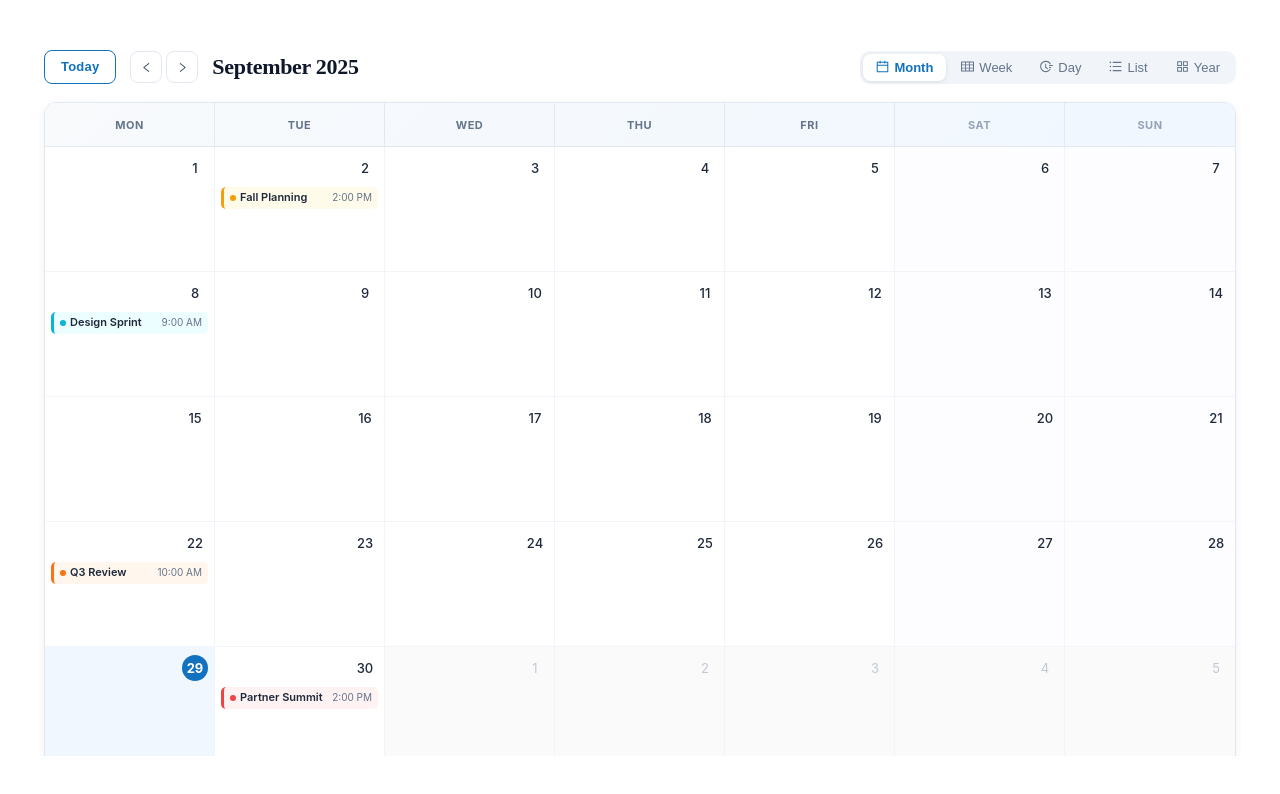
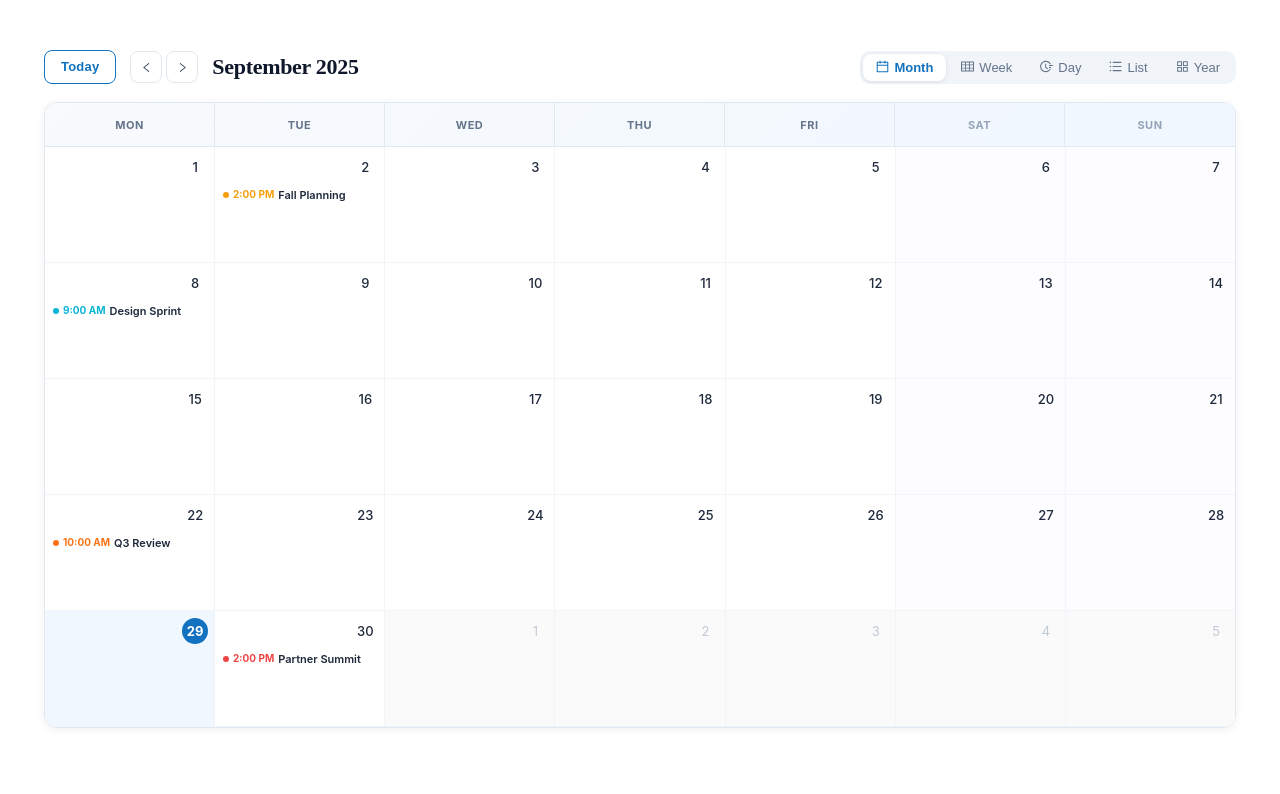
Before and after one commit to SameedHasan/React-Event-Calendar-, a React (Vite) app: page / in a window 1280 px wide. Shown: the top 794 px of the page. Built offline with nearby package versions, Linux system fonts and the light colour scheme.

Commit message:
refactor: implement week-based grid layout with track-based event rendering in CalenderMonthView

```diff
--- a/src/CalenderMonthView.jsx
+++ b/src/CalenderMonthView.jsx
@@ -4,7 +4,7 @@ import { Typography, Tooltip } from 'antd';
 import dayjs from 'dayjs';
 import isoWeek from 'dayjs/plugin/isoWeek';
 import { getEventStyle } from './utils/eventColors';
-import { isEventOnDay } from './utils/dateHelpers';
+import { isEventOnDay, isAllDayOrMultiDay } from './utils/dateHelpers';
 
 dayjs.extend(isoWeek);
 
@@ -38,35 +38,6 @@ const TooltipContent = ({ events, day }) => (
     </div>
 );
 
-const EventPill = ({ event, day }) => {
-    const cfg = getEventStyle(event);
-    const isStartDay = dayjs(event.start).isSame(day, 'day');
-    return (
-        <div style={{
-            display: 'flex', alignItems: 'center', gap: '4px',
-            padding: '2px 6px', marginBottom: '3px',
-            background: cfg.bg, borderRadius: '5px',
-            borderLeft: `3px solid ${cfg.color}`,
-            overflow: 'hidden', cursor: 'pointer',
-            transition: 'opacity 0.15s',
-        }}
-        onMouseEnter={e => e.currentTarget.style.opacity = '0.8'}
-        onMouseLeave={e => e.currentTarget.style.opacity = '1'}
-        >
-            <div style={{ width: '6px', height: '6px', borderRadius: '50%', background: cfg.color, flexShrink: 0 }} />
-            <Text style={{
-                fontSize: '11px', fontWeight: 600, color: '#1e293b',
-                overflow: 'hidden', textOverflow: 'ellipsis', whiteSpace: 'nowrap', flex: 1,
-            }}>
-                {event.title}
-            </Text>
-            <Text style={{ fontSize: '10px', color: '#64748b', flexShrink: 0 }}>
-                {isStartDay ? dayjs(event.start).format('h:mm A') : '← Cont.'}
-            </Text>
-        </div>
-    );
-};
-
 const CalenderMonthView = () => {
     const { currentDate, events } = useCalendarStore();
     const today = dayjs();
@@ -90,6 +61,15 @@ const CalenderMonthView = () => {
         }
         return days;
     }, [currentDate]);
+
+    // Group gridDays into weeks
+    const weeks = useMemo(() => {
+        const result = [];
+        for (let i = 0; i < gridDays.length; i += 7) {
+            result.push(gridDays.slice(i, i + 7));
+        }
+        return result;
+    }, [gridDays]);
 
     return (
         <div style={{ borderRadius: '12px', overflow: 'hidden', border: '1px solid #e2e8f0', boxShadow: '0 2px 8px rgba(0,0,0,0.06)' }}>
@@ -115,26 +95,79 @@ const CalenderMonthView = () => {
                 ))}
             </div>
 
-            {/* Day grid */}
-            <div style={{
-                display: 'grid', gridTemplateColumns: 'repeat(7, 1fr)',
-                background: '#fff',
-            }}>
-                {gridDays.map((day, i) => {
+            {/* Day grid divided by weeks */}
+            <div style={{ display: 'flex', flexDirection: 'column', background: '#fff' }}>
+                {weeks.map((week, weekIdx) => {
+                    // 1. Get all events overlapping with this week
+                    const weekEvents = events.filter(ev =>
+                        week.some(day => isEventOnDay(ev, day))
+                    );
+
+                    // 2. Sort events: multi-day first, then single-day by start time
+                    const sortedWeekEvents = [...weekEvents].sort((a, b) => {
+                        const isAMulti = dayjs(a.end).diff(dayjs(a.start), 'day') > 0 || isAllDayOrMultiDay(a);
+                        const isBMulti = dayjs(b.end).diff(dayjs(b.start), 'day') > 0 || isAllDayOrMultiDay(b);
+                        if (isAMulti && !isBMulti) return -1;
+                        if (!isAMulti && isBMulti) return 1;
+                        return new Date(a.start) - new Date(b.start);
+                    });
+
+                    // 3. Assign tracks
+                    const tracks = [];
+                    const weekEventsWithLayout = sortedWeekEvents.map(event => {
+                        const startCol = dayjs(event.start).isBefore(week[0], 'day')
+                            ? 0
+                            : dayjs(event.start).diff(week[0], 'day');
+                        const endCol = dayjs(event.end).isAfter(week[6], 'day')
+                            ? 6
+                            : dayjs(event.end).diff(week[0], 'day');
+
+                        let trackIndex = 0;
+                        while (true) {
+                            if (!tracks[trackIndex]) {
+                                tracks[trackIndex] = [];
+                            }
+                            const hasOverlap = tracks[trackIndex].some(item =>
+                                !(endCol < item.startCol || startCol > item.endCol)
+                            );
+                            if (!hasOverlap) {
+                                tracks[trackIndex].push({ startCol, endCol });
+                                break;
+                            }
+                            trackIndex++;
+                        }
+
+                        return {
+                            event,
+                            track: trackIndex,
+                            startCol,
+                            endCol
+                        };
+                    });
+
+                    return (
+                        <div key={weekIdx} style={{ display: 'flex', position: 'relative', borderBottom: '1px solid #f1f5f9' }}>
+                            {/* Background columns & Day numbers */}
+                            {week.map((day, colIdx) => {
                                 const isCurrentMonth = day.month() === current.month();
                                 const isToday = day.isSame(today, 'day');
                                 const isWeekend = day.isoWeekday() >= 6;
                                 const dayEvents = getEventsForDate(day);
-                    const col = i % 7;
+
+                                // Find visible events in this column
+                                const visibleEvents = weekEventsWithLayout.filter(item =>
+                                    item.track < 2 && item.startCol <= colIdx && colIdx <= item.endCol
+                                );
+                                const hiddenCount = dayEvents.length - visibleEvents.length;
 
                                 return (
                                     <div
                                         key={day.toString()}
                                         style={{
-                                minHeight: '110px',
-                                padding: '8px 6px 6px',
-                                borderRight: col < 6 ? '1px solid #f1f5f9' : 'none',
-                                borderBottom: '1px solid #f1f5f9',
+                                            flex: 1,
+                                            minHeight: '115px',
+                                            padding: '6px',
+                                            borderRight: colIdx < 6 ? '1px solid #f1f5f9' : 'none',
                                             background: isToday
                                                 ? '#f0f7ff'
                                                 : !isCurrentMonth
@@ -144,21 +177,13 @@ const CalenderMonthView = () => {
                                                         : '#fff',
                                             transition: 'background 0.15s',
                                             position: 'relative',
-                                cursor: 'default',
-                            }}
-                            onMouseEnter={e => {
-                                if (!isToday) e.currentTarget.style.background = '#f8fafc';
-                            }}
-                            onMouseLeave={e => {
-                                e.currentTarget.style.background = isToday
-                                    ? '#f0f7ff'
-                                    : !isCurrentMonth ? '#fafafa'
-                                    : isWeekend ? '#fdfcff'
-                                    : '#fff';
+                                            display: 'flex',
+                                            flexDirection: 'column',
+                                            boxSizing: 'border-box',
                                         }}
                                     >
                                         {/* Day number */}
-                            <div style={{ display: 'flex', justifyContent: 'flex-end', marginBottom: '6px' }}>
+                                        <div style={{ display: 'flex', justifyContent: 'flex-end', height: '28px', alignItems: 'center' }}>
                                             <div style={{
                                                 width: '26px', height: '26px',
                                                 borderRadius: '50%',
@@ -175,14 +200,12 @@ const CalenderMonthView = () => {
                                             </div>
                                         </div>
 
-                            {/* Events */}
-                            <div>
-                                {dayEvents.slice(0, 2).map(ev => (
-                                    isCurrentMonth
-                                        ? <EventPill key={ev.id} event={ev} day={day} />
-                                        : null
-                                ))}
-                                {isCurrentMonth && dayEvents.length > 2 && (
+                                        {/* Spacer to push tooltip to bottom */}
+                                        <div style={{ flex: 1 }} />
+
+                                        {/* Tooltip "+X more" trigger at the bottom */}
+                                        {hiddenCount > 0 && (
+                                            <div style={{ display: 'flex', justifyContent: 'flex-start', height: '24px', alignItems: 'center' }}>
                                                 <Tooltip
                                                     title={<TooltipContent events={dayEvents} day={day} />}
                                                     overlayInnerStyle={{ background: '#fff', padding: '12px', borderRadius: '10px', minWidth: '220px' }}
@@ -196,10 +219,114 @@ const CalenderMonthView = () => {
                                                         cursor: 'pointer', display: 'inline-block',
                                                         border: '1px solid #bfdbfe',
                                                     }}>
-                                            +{dayEvents.length - 2} more
+                                                        +{hiddenCount} more
                                                     </div>
                                                 </Tooltip>
+                                            </div>
                                         )}
+                                    </div>
+                                );
+                            })}
+
+                            {/* Spanning Event Bars overlay */}
+                            <div style={{ position: 'absolute', top: 0, left: 0, right: 0, bottom: 0, pointerEvents: 'none' }}>
+                                {weekEventsWithLayout.map(({ event, track, startCol, endCol }) => {
+                                    if (track >= 2) return null;
+
+                                    const style = getEventStyle(event);
+                                    const leftPct = (startCol / 7) * 100;
+                                    const widthPct = ((endCol - startCol + 1) / 7) * 100;
+
+                                    const isMultiDay = dayjs(event.end).diff(dayjs(event.start), 'day') > 0 || isAllDayOrMultiDay(event);
+
+                                    return (
+                                        <div
+                                            key={event.id}
+                                            style={{
+                                                position: 'absolute',
+                                                top: `${track * 24 + 38}px`,
+                                                left: `calc(${leftPct}% + 4px)`,
+                                                width: `calc(${widthPct}% - 8px)`,
+                                                height: '20px',
+                                                boxSizing: 'border-box',
+                                                zIndex: 10,
+                                                pointerEvents: 'auto',
+                                            }}
+                                        >
+                                            {isMultiDay ? (
+                                                <div style={{
+                                                    width: '100%',
+                                                    height: '100%',
+                                                    background: style.bg,
+                                                    border: `1px solid ${style.border}`,
+                                                    borderLeft: `3px solid ${style.color}`,
+                                                    borderRadius: '4px',
+                                                    padding: '0 6px',
+                                                    display: 'flex',
+                                                    alignItems: 'center',
+                                                    justifyContent: 'space-between',
+                                                    cursor: 'pointer',
+                                                    boxSizing: 'border-box',
+                                                }}
+                                                title={`${event.title} (${event.type})`}
+                                                >
+                                                    <Text style={{
+                                                        fontSize: '11px',
+                                                        fontWeight: 700,
+                                                        color: '#1e293b',
+                                                        overflow: 'hidden',
+                                                        textOverflow: 'ellipsis',
+                                                        whiteSpace: 'nowrap',
+                                                        flex: 1,
+                                                    }}>
+                                                        {event.title}
+                                                    </Text>
+                                                    <span style={{ fontSize: '9px', color: style.color, fontWeight: 700, marginLeft: '4px', flexShrink: 0 }}>
+                                                        {event.type}
+                                                    </span>
+                                                </div>
+                                            ) : (
+                                                <div style={{
+                                                    width: '100%',
+                                                    height: '100%',
+                                                    padding: '0 4px',
+                                                    display: 'flex',
+                                                    alignItems: 'center',
+                                                    gap: '4px',
+                                                    cursor: 'pointer',
+                                                    boxSizing: 'border-box',
+                                                    borderRadius: '4px',
+                                                    transition: 'background 0.15s',
+                                                }}
+                                                onMouseEnter={e => e.currentTarget.style.background = '#f1f5f9'}
+                                                onMouseLeave={e => e.currentTarget.style.background = 'transparent'}
+                                                title={`${dayjs(event.start).format('h:mm A')} - ${event.title}`}
+                                                >
+                                                    <div style={{ width: '6px', height: '6px', borderRadius: '50%', background: style.color, flexShrink: 0 }} />
+                                                    <Text style={{
+                                                        fontSize: '10px',
+                                                        color: style.color,
+                                                        fontWeight: 700,
+                                                        flexShrink: 0,
+                                                    }}>
+                                                        {dayjs(event.start).format('h:mm A')}
+                                                    </Text>
+                                                    <Text style={{
+                                                        fontSize: '11px',
+                                                        fontWeight: 600,
+                                                        color: '#1e293b',
+                                                        overflow: 'hidden',
+                                                        textOverflow: 'ellipsis',
+                                                        whiteSpace: 'nowrap',
+                                                        flex: 1,
+                                                    }}>
+                                                        {event.title}
+                                                    </Text>
+                                                </div>
+                                            )}
+                                        </div>
+                                    );
+                                })}
                             </div>
                         </div>
                     );
```
Lines whose indentation alone changed are shown as unchanged.
